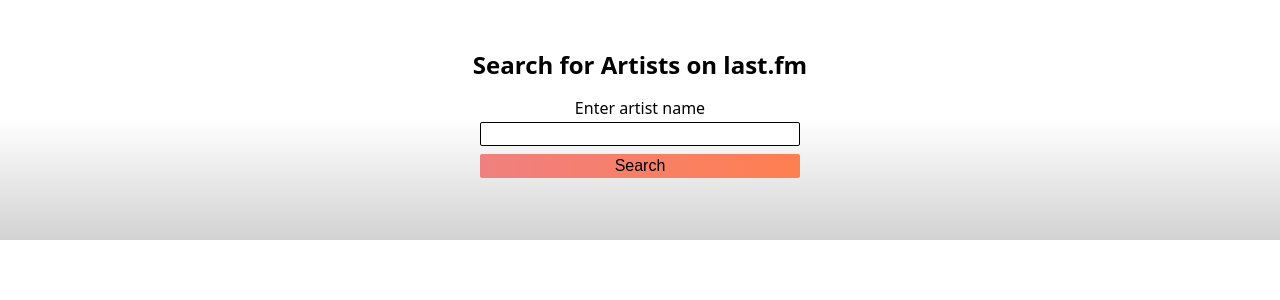
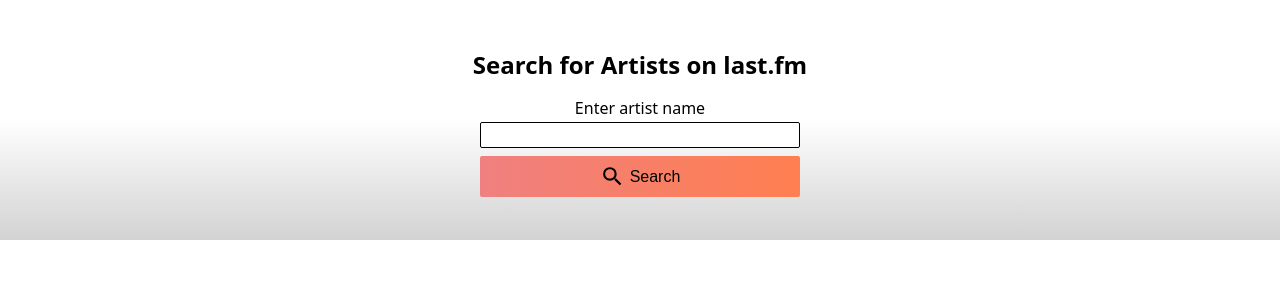
Before and after one commit to RobinWitt/Coding-Challenge-1, a Next.js app: page / in a window 1280 px wide. Shown: the top 300 px of the page. Built offline with nearby package versions, Linux system fonts and the light colour scheme.

Commit message:
add svg icons

```diff
--- a/pages/index.js
+++ b/pages/index.js
@@ -31,7 +31,13 @@
           <form onSubmit={handleSubmit}>
             <label htmlFor="artist-search">Enter artist name</label>
             <input id="artist-search" type="text" name="artist" required />
-            <button type="submit">Search</button>
+            <button type="submit">
+              <svg xmlns="http://www.w3.org/2000/svg" viewBox="0 0 24 24">
+                <title>magnify</title>
+                <path d="M9.5,3A6.5,6.5 0 0,1 16,9.5C16,11.11 15.41,12.59 14.44,13.73L14.71,14H15.5L20.5,19L19,20.5L14,15.5V14.71L13.73,14.44C12.59,15.41 11.11,16 9.5,16A6.5,6.5 0 0,1 3,9.5A6.5,6.5 0 0,1 9.5,3M9.5,5C7,5 5,7 5,9.5C5,12 7,14 9.5,14C12,14 14,12 14,9.5C14,7 12,5 9.5,5Z" />
+              </svg>
+              Search
+            </button>
           </form>
         </section>
         <section className="section-results">
@@ -41,6 +47,10 @@
                 type="button"
                 onClick={() => artistsDataToCsv(searchResults)}
               >
+                <svg xmlns="http://www.w3.org/2000/svg" viewBox="0 0 24 24">
+                  <title>file-download-outline</title>
+                  <path d="M14,2L20,8V20A2,2 0 0,1 18,22H6A2,2 0 0,1 4,20V4A2,2 0 0,1 6,2H14M18,20V9H13V4H6V20H18M12,19L8,15H10.5V12H13.5V15H16L12,19Z" />
+                </svg>
                 Download as CSV File
               </button>
               <h2>Your results:</h2>
--- a/styles/globals.css
+++ b/styles/globals.css
@@ -48,11 +48,11 @@
 button {
   border-radius: 2px;
   margin-bottom: 0.5rem;
-  height: 1.5rem;
 }
 
 input {
   border: 1px solid black;
+  line-height: 1.5rem;
 }
 
 input:focus {
@@ -64,11 +64,20 @@
   border: none;
   background: linear-gradient(90deg, lightcoral, coral);
   font-size: 1rem;
+  display: flex;
+  align-items: center;
+  justify-content: center;
+  padding: 0.5rem;
+  gap: 5px;
 }
 
 button:hover,
 button:active {
   transform: translateY(2px);
+}
+
+svg {
+  height: 25px;
 }
 
 .section-results {
```
